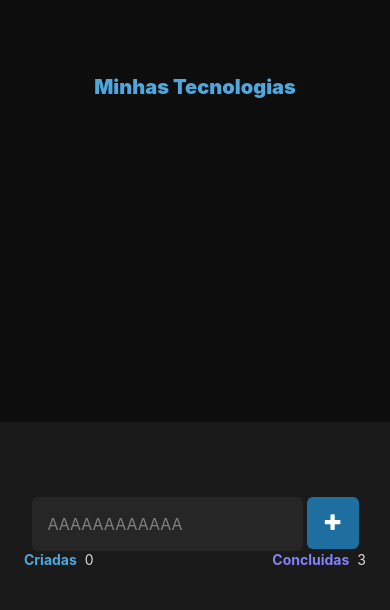
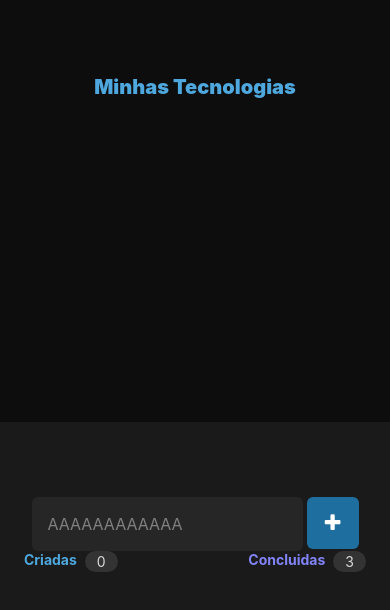
Before and after one commit to mmurilo03/ListaTecnologias, a React Native app: screen / in a window 390 px wide. Shown: the top 610 px of the page. Built offline with nearby package versions, Linux system fonts and the light colour scheme.

Commit message:
Criando componente de número de tecnologias criadas/concluídas

```diff
--- a/src/components/TechNumber/index.tsx
+++ b/src/components/TechNumber/index.tsx
@@ -1,4 +1,4 @@
-import { Text } from "react-native"
+import { Text, View } from "react-native"
 import styles from "./styles";
 
 
@@ -8,7 +8,9 @@ interface Props {
 
 const TechNumer = ({num}: Props) => {
     return (
-        <Text style={styles.text}>{num}</Text>
+        <View style={styles.textContainer}>
+            <Text style={styles.text}>{num}</Text>
+        </View>
     )
 }
 
--- a/src/components/TechNumber/styles.ts
+++ b/src/components/TechNumber/styles.ts
@@ -3,6 +3,12 @@ import { StyleSheet } from "react-native";
 const styles = StyleSheet.create({
     text: {
         color: "#D9D9D9"
+    },
+    textContainer: {
+        backgroundColor: "#333333",
+        paddingHorizontal: 12,
+        paddingVertical: 2,
+        borderRadius: 999
     }
 })
 
```
